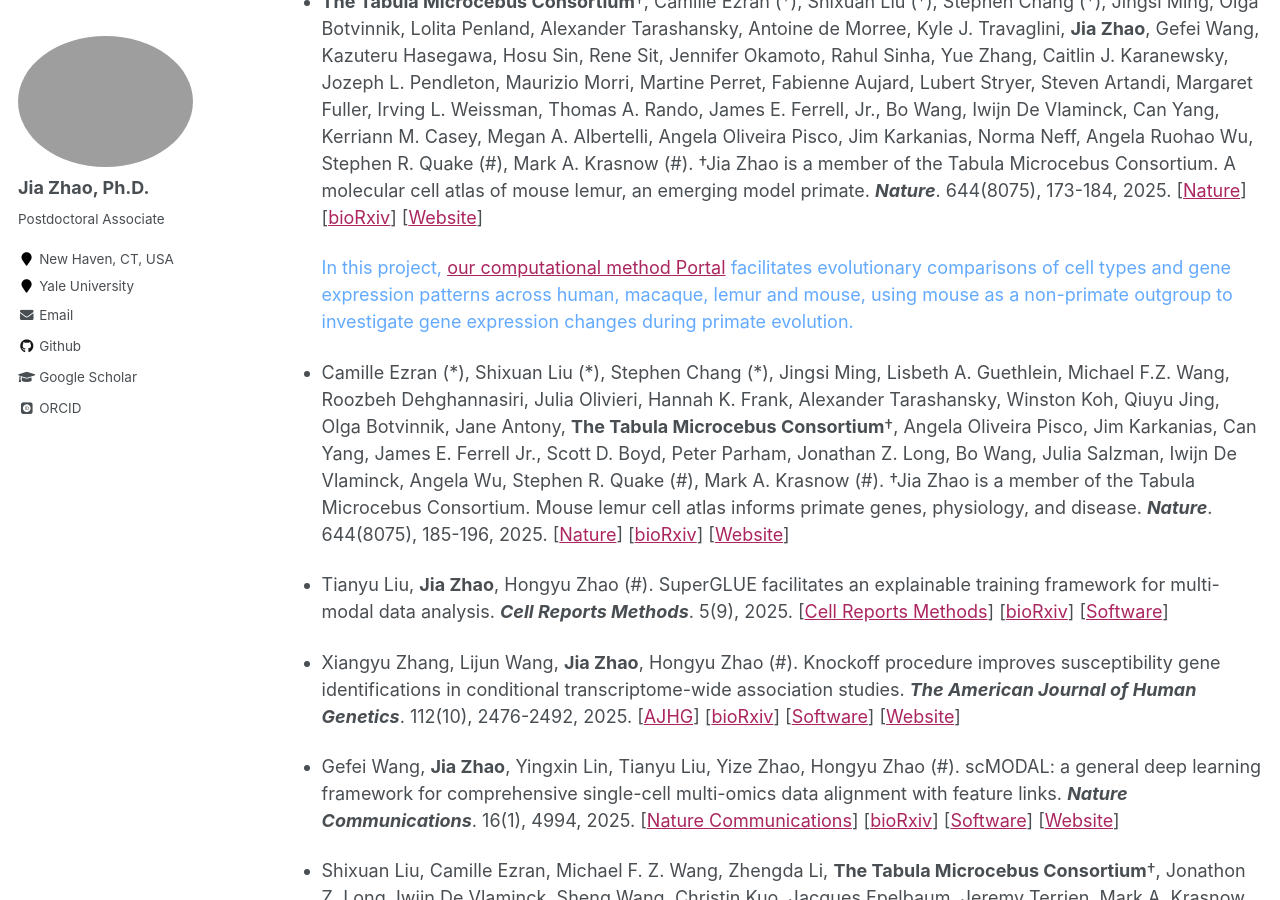
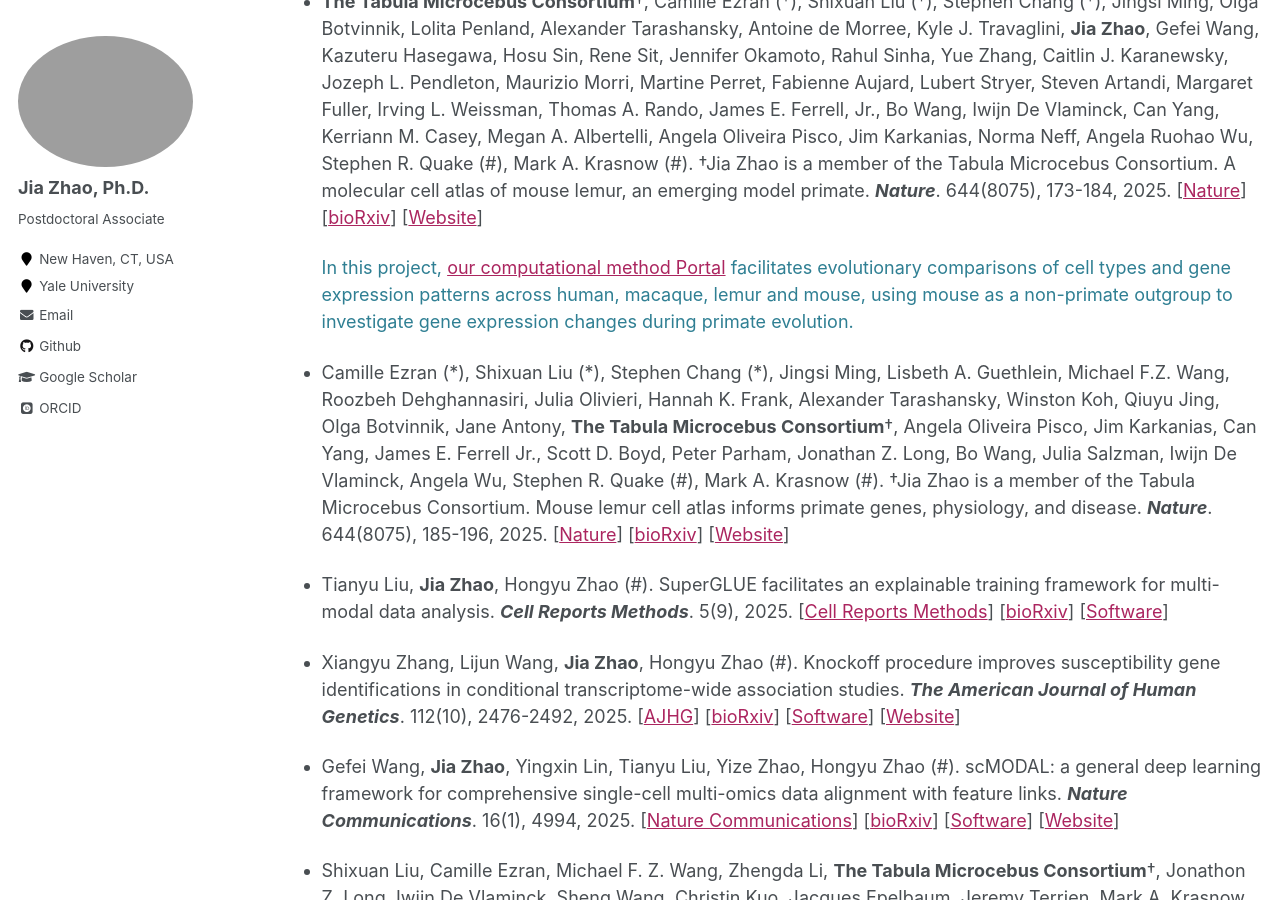
Before and after one commit to jiazhao97/jiazhao97.github.io, a Jekyll site: the page built from _pages/publications.md, in a window 1280 px wide and 900 px high, scrolled down 924 px. Built offline with Jekyll 4.4.1, drawn with Linux system fonts in a browser that asks for light colours; some web fonts are replaced.

Commit message:
Update publications.md

```diff
--- a/_pages/publications.md
+++ b/_pages/publications.md
@@ -33,7 +33,7 @@ Publications
 
 * **The Tabula Microcebus Consortium**†, Camille Ezran (\*), Shixuan Liu (\*), Stephen Chang (\*), Jingsi Ming, Olga Botvinnik, Lolita Penland, Alexander Tarashansky, Antoine de Morree, Kyle J. Travaglini, **Jia Zhao**, Gefei Wang, Kazuteru Hasegawa, Hosu Sin, Rene Sit, Jennifer Okamoto, Rahul Sinha, Yue Zhang, Caitlin J. Karanewsky, Jozeph L. Pendleton, Maurizio Morri, Martine Perret, Fabienne Aujard, Lubert Stryer, Steven Artandi, Margaret Fuller, Irving L. Weissman, Thomas A. Rando, James E. Ferrell, Jr., Bo Wang, Iwijn De Vlaminck, Can Yang, Kerriann M. Casey, Megan A. Albertelli, Angela Oliveira Pisco, Jim Karkanias, Norma Neff, Angela Ruohao Wu, Stephen R. Quake (\#), Mark A. Krasnow (\#). †Jia Zhao is a member of the Tabula Microcebus Consortium. A molecular cell atlas of mouse lemur, an emerging model primate. ***Nature***. 644(8075), 173-184, 2025. \[[Nature](https://www.nature.com/articles/s41586-025-09113-9)\] \[[bioRxiv](https://doi.org/10.1101/2021.12.12.469460)\] \[[Website](https://tabula-microcebus.sf.czbiohub.org/)\]
 
-  <span style="color:#63aaff;">In this project, [our computational method Portal](https://www.nature.com/articles/s43588-022-00251-y) facilitates evolutionary comparisons of cell types and gene expression patterns across human, macaque, lemur and mouse, using mouse as a non-primate outgroup to investigate gene expression changes during primate evolution.</span>
+  <span style="color:#2f7f93;">In this project, [our computational method Portal](https://www.nature.com/articles/s43588-022-00251-y) facilitates evolutionary comparisons of cell types and gene expression patterns across human, macaque, lemur and mouse, using mouse as a non-primate outgroup to investigate gene expression changes during primate evolution.</span>
 
 * Camille Ezran (\*), Shixuan Liu (\*), Stephen Chang (\*), Jingsi Ming, Lisbeth A. Guethlein, Michael F.Z. Wang, Roozbeh Dehghannasiri, Julia Olivieri, Hannah K. Frank, Alexander Tarashansky, Winston Koh, Qiuyu Jing, Olga Botvinnik, Jane Antony, **The Tabula Microcebus Consortium**†, Angela Oliveira Pisco, Jim Karkanias, Can Yang, James E. Ferrell Jr., Scott D. Boyd, Peter Parham, Jonathan Z. Long, Bo Wang, Julia Salzman, Iwijn De Vlaminck, Angela Wu, Stephen R. Quake (\#), Mark A. Krasnow (\#). †Jia Zhao is a member of the Tabula Microcebus Consortium. Mouse lemur cell atlas informs primate genes, physiology, and disease. ***Nature***. 644(8075), 185-196, 2025. \[[Nature](https://www.nature.com/articles/s41586-025-09114-8)\] \[[bioRxiv](https://doi.org/10.1101/2022.08.06.503035)\] \[[Website](https://tabula-microcebus.sf.czbiohub.org/)\]
 
@@ -49,11 +49,11 @@ Publications
 
 * Jingsi Ming, **Jia Zhao**, Can Yang (\#). scPI: a scalable framework for probabilistic inference in single-cell RNA-sequencing data analysis. ***Statistics in Biosciences***. 15, 633–656, 2023. \[[Statistics in Biosciences](https://link.springer.com/article/10.1007/s12561-022-09335-9)\] \[[PDF](https://rdcu.be/cF7IV)\] \[[Software](https://github.com/jiazhao97/scPI)\]
 
-  <span style="color:#63aaff;">Winner of the 2024 Statistics in Biosciences Best Paper Award.</span>
+  <span style="color:#2f7f93;">Winner of the 2024 Statistics in Biosciences Best Paper Award.</span>
 
 * **Jia Zhao** (\*), Gefei Wang (\*), Jingsi Ming, Zhixiang Lin, Yang Wang, **The Tabula Microcebus Consortium**†, Angela Ruohao Wu (\#), Can Yang (\#). †Jia Zhao is a member of the Tabula Microcebus Consortium. Adversarial domain translation networks for integrating large-scale atlas-level single-cell datasets. ***Nature Computational Science***. 2(5), 317–330, 2022. \[[Nature Computational Science](https://www.nature.com/articles/s43588-022-00251-y)\] \[[Full text](https://rdcu.be/cOCbU)\] \[[bioRxiv](https://doi.org/10.1101/2021.11.16.468892)\] \[[Software](https://github.com/YangLabHKUST/Portal)\] \[[Blog](https://communities.springernature.com/posts/adversarial-domain-translation-networks-for-integrating-large-scale-atlas-level-single-cell-datasets)\]
 
-  <span style="color:#63aaff;">The proposed computational method contributes to [the mouse lemur cell atlas project](https://www.nature.com/articles/s41586-025-09113-9), led by [the Tabula Microcebus Consortium](https://tabula-microcebus.sf.czbiohub.org/).</span>
+  <span style="color:#2f7f93;">The proposed computational method contributes to [the mouse lemur cell atlas project](https://www.nature.com/articles/s41586-025-09113-9), led by [the Tabula Microcebus Consortium](https://tabula-microcebus.sf.czbiohub.org/).</span>
 
 * Jingsi Ming (\*), Zhixiang Lin (\*), **Jia Zhao**, Xiang Wan, **The Tabula Microcebus Consortium**†, Can Yang (\#), Angela Ruohao Wu (\#). †Jia Zhao is a member of the Tabula Microcebus Consortium. FIRM: Flexible integration of single-cell RNA-sequencing data for large-scale multi-tissue cell atlas datasets. ***Briefings in Bioinformatics***. bbac167, 2022. \[[Briefings in Bioinformatics](https://doi.org/10.1093/bib/bbac167)\] \[[bioRxiv](https://doi.org/10.1101/2020.06.02.129031)\] \[[Software](https://github.com/mingjingsi/FIRM)\]
 
```
